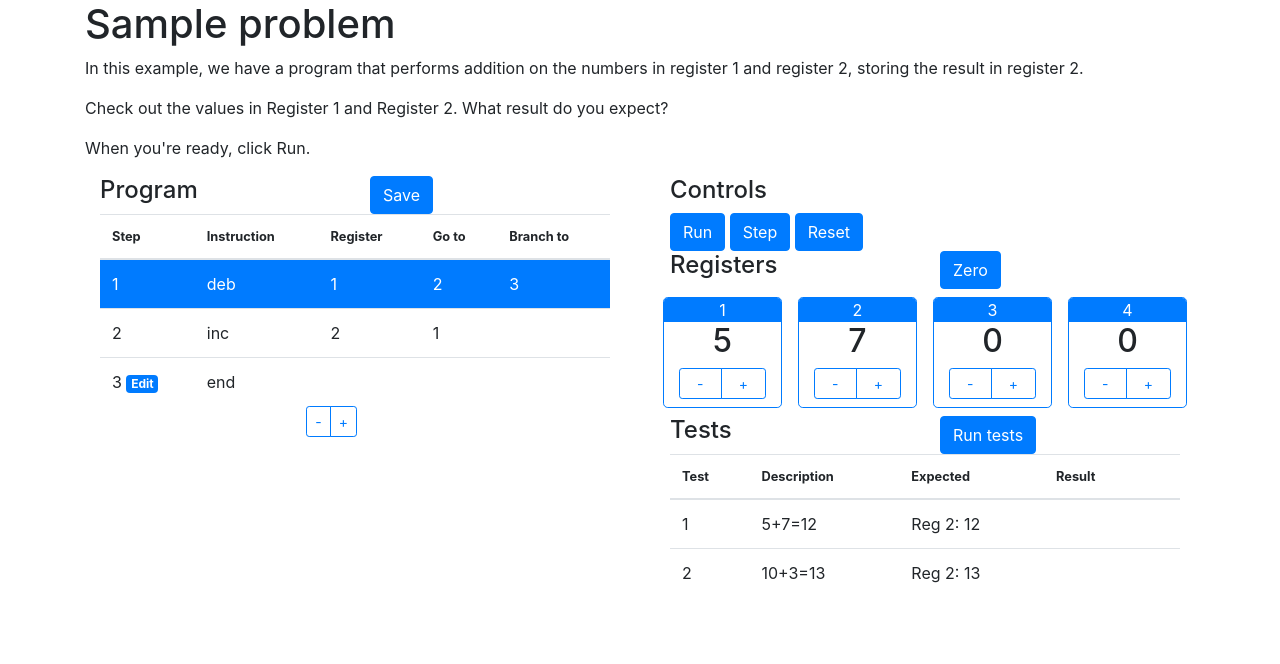
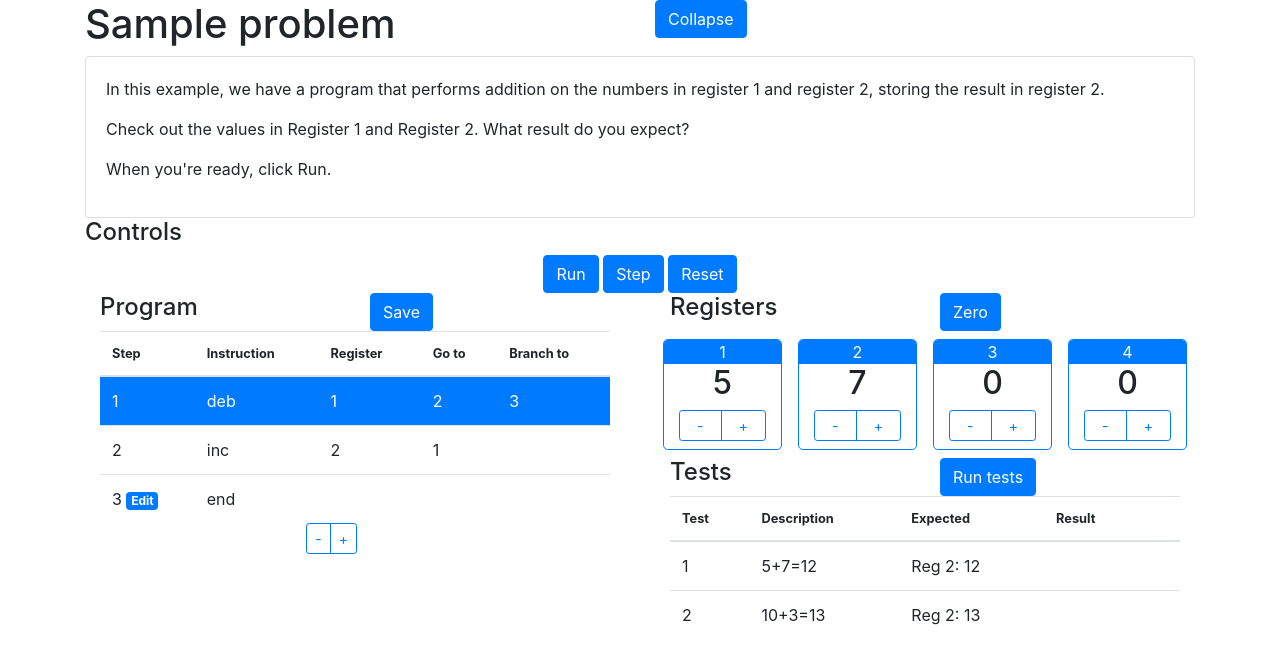
Before and after one commit to jsinkers/project4, a Django app: template register_machine/templates/register_machine/problem.html in a window 1280 px wide. Shown: the part 56-720 px from the top of the page. Run offline with Django 3.2, Linux system fonts and the light colour scheme; the template is opened without the code that fills it: most values are stand-ins (such as "Sample title", 1, 10 or a date in 2020); some libraries are stand-ins or nearby versions.

Commit message:
Collapsing problem description

```diff
--- a/register_machine/templates/register_machine/problem.html
+++ b/register_machine/templates/register_machine/problem.html
@@ -23,11 +23,36 @@
 
         <div class="container">
             <div class="row" id="probStatement">
+                <div class="col-12 col-md-6">
+                    <h1>{{ problem.title }}</h1>
+                </div>
                 <div class="col">
-                    <h1>{{ problem.title }}</h1>
-                    <span v-html="problem.statement"></span>
-                    <!--<p>{{ problem.statement }}</p>-->
+                    <button class="btn btn-primary" type="button" data-toggle="collapse" data-target="#probText">Collapse</button>
                 </div>
+            </div>
+            <div class="row">
+                <div class="col">
+                    <div id="probText" class="collapse show">
+                        <div class="card card-body">
+                            <span v-html="problem.statement"></span>
+                        </div>
+                    </div>
+                </div>
+            </div>
+            <div class="row">
+                <div id="controls" class="container-fluid">
+                        <div class="row">
+                            <div class="col"><h4>Controls</h4></div>
+                        </div>
+                        <div class="row text-center">
+                            <div class="col">
+                                <button v-if="!running" class="btn btn-primary" @click="runRegMachine">Run</button>
+                                <button v-else class="btn btn-primary" @click="pauseRegMachine">Pause</button>
+                                <button id="btnStep" class="btn btn-primary" @click="stepRegMachine">Step</button>
+                                <button class="btn btn-primary" @click="resetProgram">Reset</button>
+                            </div>
+                        </div>
+                    </div>
             </div>
             <div class="row">
                 <div class="col-12 col-lg" id="program">
@@ -54,19 +79,6 @@
                     </div>
                 </div>
                 <div class="col-12 col-lg">
-                    <div id="controls" class="container-fluid">
-                        <div class="row">
-                            <div class="col"><h4>Controls</h4></div>
-                        </div>
-                        <div class="row">
-                            <div class="col">
-                                <button v-if="!running" class="btn btn-primary" @click="runRegMachine">Run</button>
-                                <button v-else class="btn btn-primary" @click="pauseRegMachine">Pause</button>
-                                <button id="btnStep" class="btn btn-primary" @click="stepRegMachine">Step</button>
-                                <button class="btn btn-primary" @click="resetProgram">Reset</button>
-                            </div>
-                        </div>
-                    </div>
                     <div class="container-fluid" id="registers">
                         <div class="row">
                             <div class="col">
```
